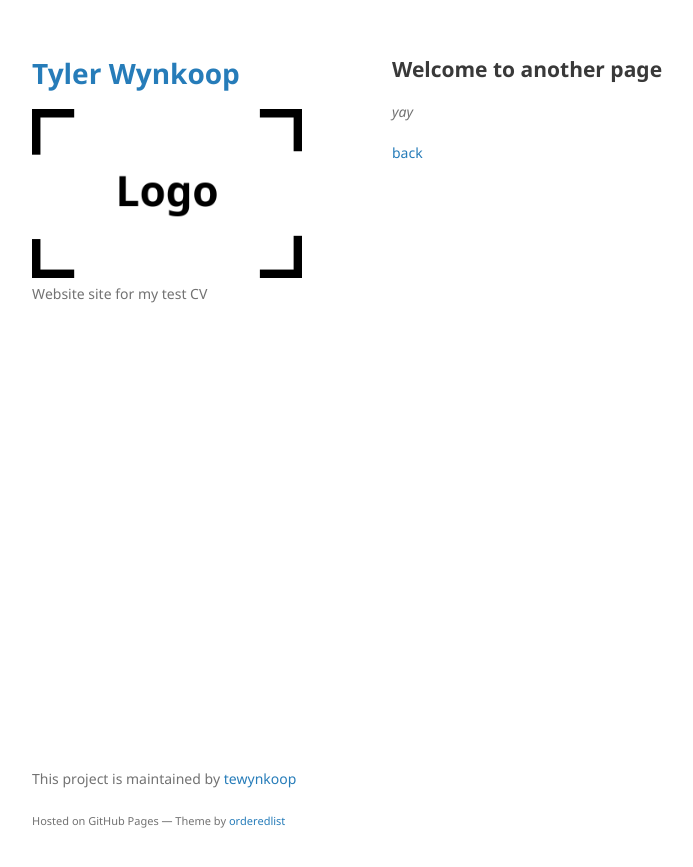
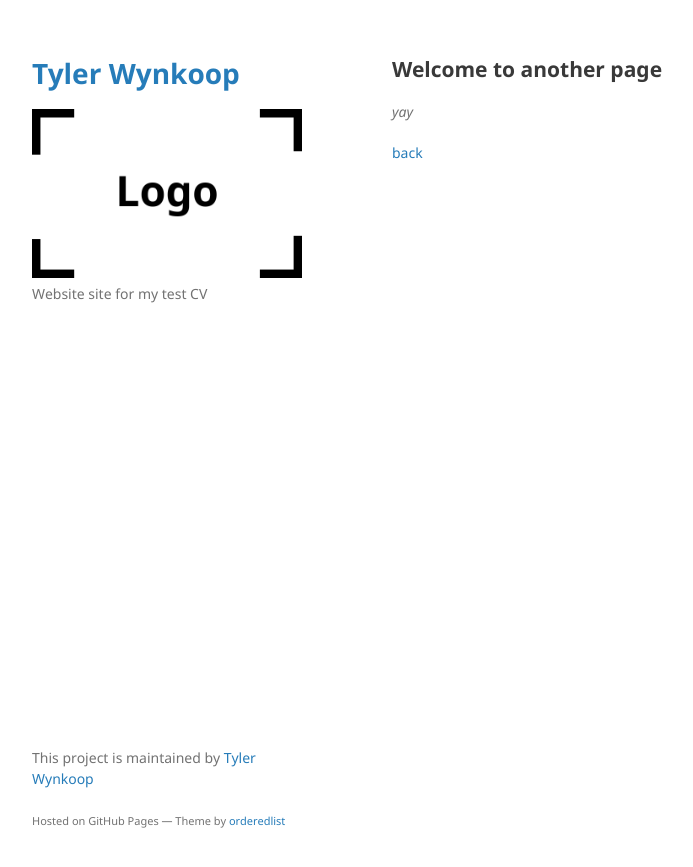
Before and after one commit to tewynkoop/TylerWynkoop, a Jekyll site: the page built from another-page.md, in a window 1280 px wide. Shown: the top 867 px of the page, without its empty margins (178-871 px from the left). Built offline with Jekyll 4.4.1, drawn with Linux system fonts in a browser that asks for light colours; our own code applies the rules of GitHub Pages for plain Markdown files.

Commit message:
Update default.html

```diff
--- a/_layouts/default.html
+++ b/_layouts/default.html
@@ -46,7 +46,7 @@
       </section>
       <footer>
         {% if site.github.is_project_page %}
-        <p>This project is maintained by <a href="{{ site.github.owner_url }}">{{ site.github.owner_name }}</a></p>
+        <p>This project is maintained by <a href="{{ site.github.owner_url }}">Tyler Wynkoop</a></p>
         {% endif %}
         <p><small>Hosted on GitHub Pages &mdash; Theme by <a href="https://github.com/orderedlist">orderedlist</a></small></p>
       </footer>
```
